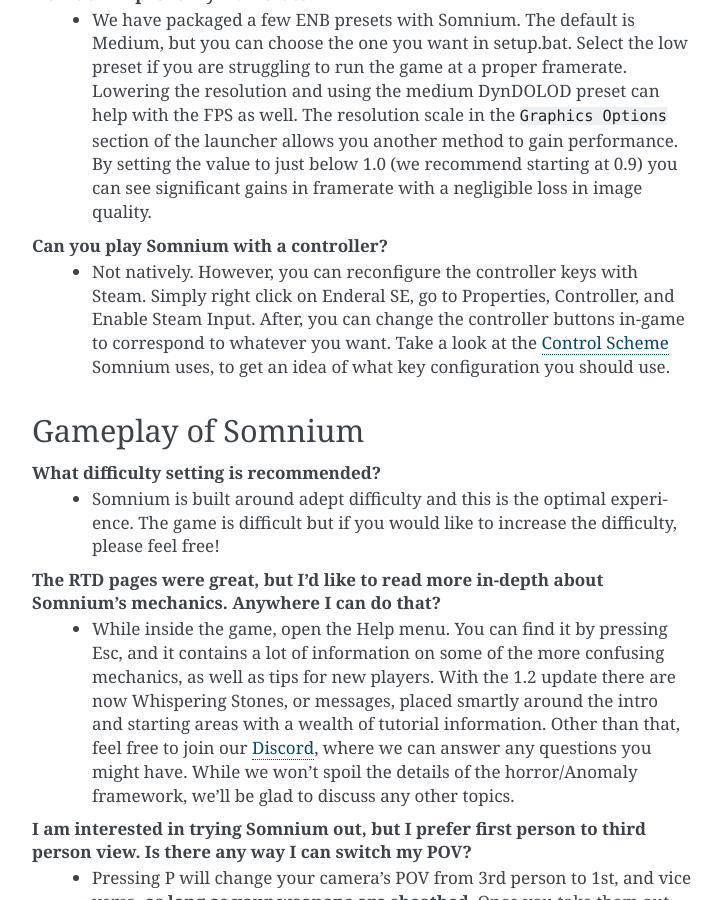
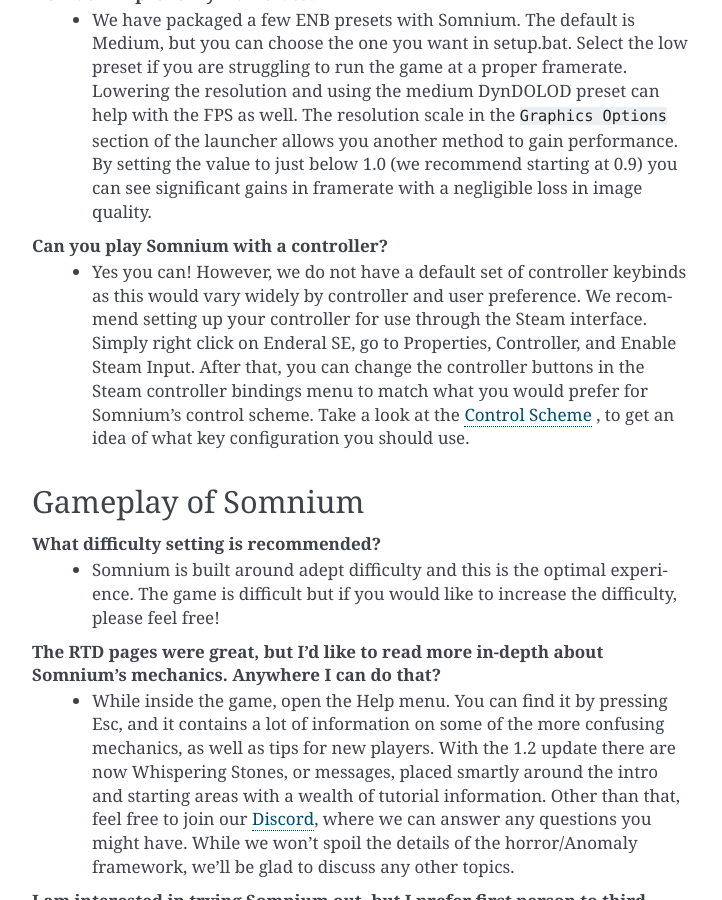
Before and after one commit to apoapse1/somnium-fur-enderal, a Sphinx documentation site: the page built from source/5_FAQ.rst, in a window 1280 px wide and 900 px high, scrolled down 652 px. Shown: the whole window, without its empty margins (388-1110 px from the left). Built offline with Sphinx 7.4.7, drawn with Linux system fonts in a browser that asks for light colours.

Commit message:
Update 5_FAQ.rst

```diff
--- a/source/5_FAQ.rst
+++ b/source/5_FAQ.rst
@@ -21,7 +21,7 @@
  - We have packaged a few ENB presets with Somnium. The default is Medium, but you can choose the one you want in setup.bat. Select the low preset if you are struggling to run the game at a proper framerate. Lowering the resolution and using the medium DynDOLOD preset can help with the FPS as well.  The resolution scale in the ``Graphics Options`` section of the launcher allows you another method to gain performance.  By setting the value to just below 1.0 (we recommend starting at 0.9) you can see significant gains in framerate with a negligible loss in image quality.
 
 **Can you play Somnium with a controller?**
- - Not natively. However, you can reconfigure the controller keys with Steam. Simply right click on Enderal SE, go to Properties, Controller, and Enable Steam Input. After, you can change the controller buttons in-game to correspond to whatever you want. Take a look at the `Control Scheme <https://somnium-fur-enderal.readthedocs.io/en/latest/2_Gameplay.html#controls>`_ Somnium uses, to get an idea of what key configuration you should use.
+ - Yes you can! However, we do not have a default set of controller keybinds as this would vary widely by controller and user preference. We recommend setting up your controller for use through the Steam interface. Simply right click on Enderal SE, go to Properties, Controller, and Enable Steam Input. After that, you can change the controller buttons in the Steam controller bindings menu to match what you would prefer for Somnium's control scheme. Take a look at the `Control Scheme <https://somnium-fur-enderal.readthedocs.io/en/latest/2_Gameplay.html#controls>`_ , to get an idea of what key configuration you should use.
 
 
 Gameplay of Somnium
```
